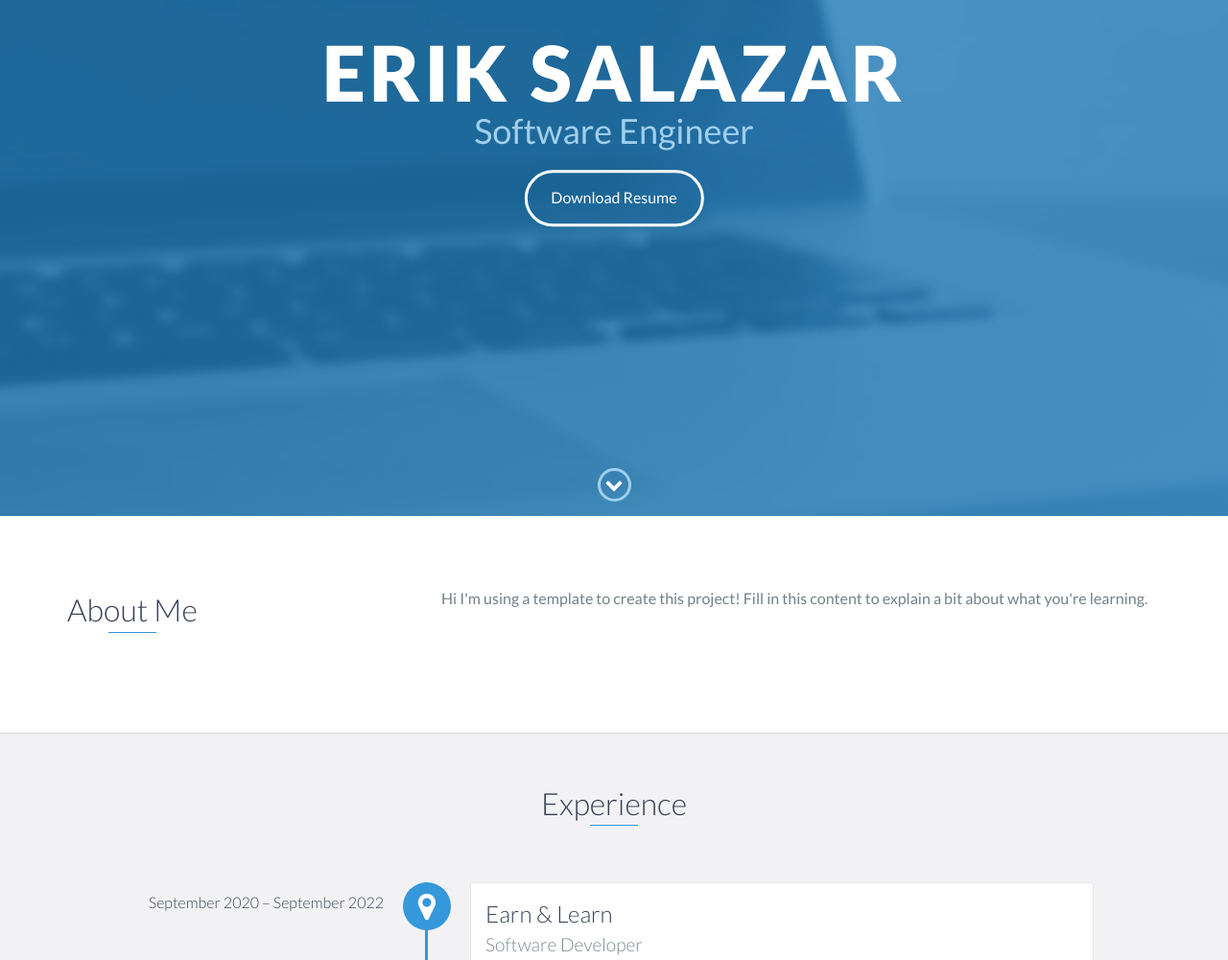
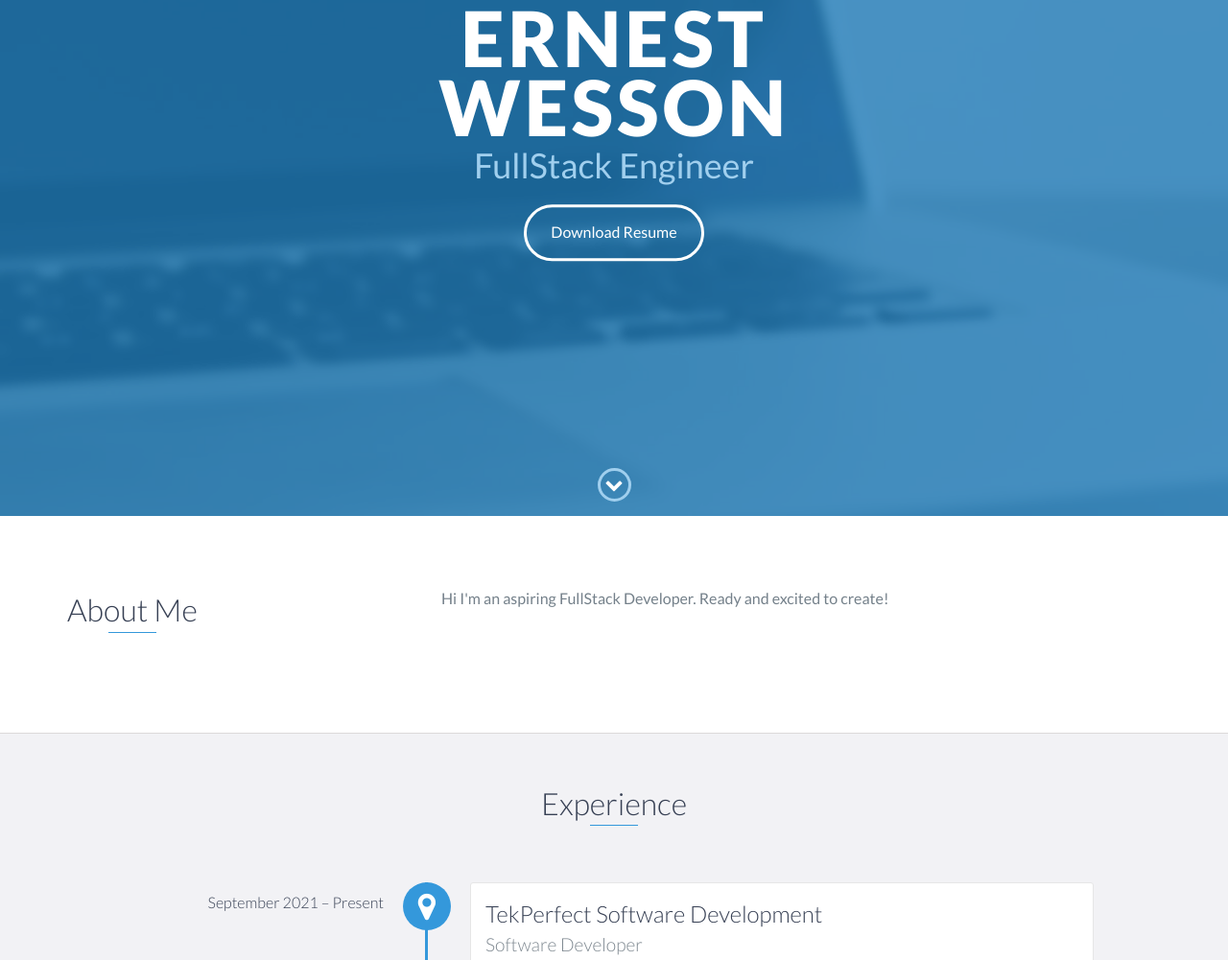
Before and after one commit to Wess86/TP-cv, a plain HTML site: page index.html in a window 1280 px wide. Shown: the part 262-1263 px from the top of the page at 96% size. Drawn offline with nearby package versions, Linux system fonts and the light colour scheme.

Commit message:
updated branch

```diff
--- a/index.html
+++ b/index.html
@@ -45,8 +45,8 @@
 
     <div id="lead">
         <div id="lead-content">
-            <h1>Erik Salazar</h1>
-            <h2>Software Engineer</h2>
+            <h1>Ernest Wesson</h1>
+            <h2>FullStack Engineer</h2>
             <a href="#" class="btn-rounded-white">Download Resume</a>
         </div>
         <!-- End #lead-content -->
@@ -70,8 +70,7 @@
                 </div>
                 <div class="col-md-8">
                     <p>
-                        Hi I'm using a template to create this project!
-                        Fill in this content to explain a bit about what you're learning.
+                        Hi I'm an aspiring FullStack Developer. Ready and excited to create!
                     </p>
                 </div>
             </div>
@@ -82,8 +81,8 @@
     <div id="experience" class="background-alt">
         <h2 class="heading">Experience</h2>
         <div id="experience-timeline">
-            <div data-date="September 2020 – September 2022">
-                <h3>Earn & Learn</h3>
+            <div data-date="September 2021 – Present">
+                <h3>TekPerfect Software Development</h3>
                 <h4>Software Developer</h4>
                 <p>
                     Tasked with integrating a custom video player to a squarespace platform, I created a firebase database and developed rules and front end code to allow databse to display available videos based on meta data, ie. tags, playlists, and event
@@ -174,9 +173,9 @@
     <div id="skills">
         <h2 class="heading">Skills</h2>
         <ul>
-            <!-- <li>AngularJs</li>
+            <li>AngularJs</li>
             <li>React</li>
-            <li>C</li>
+            <!-- <li>C</li>
             <li>C#</li>
             <li>C++</li>
             <li>Ruby on Rails</li> -->
```
